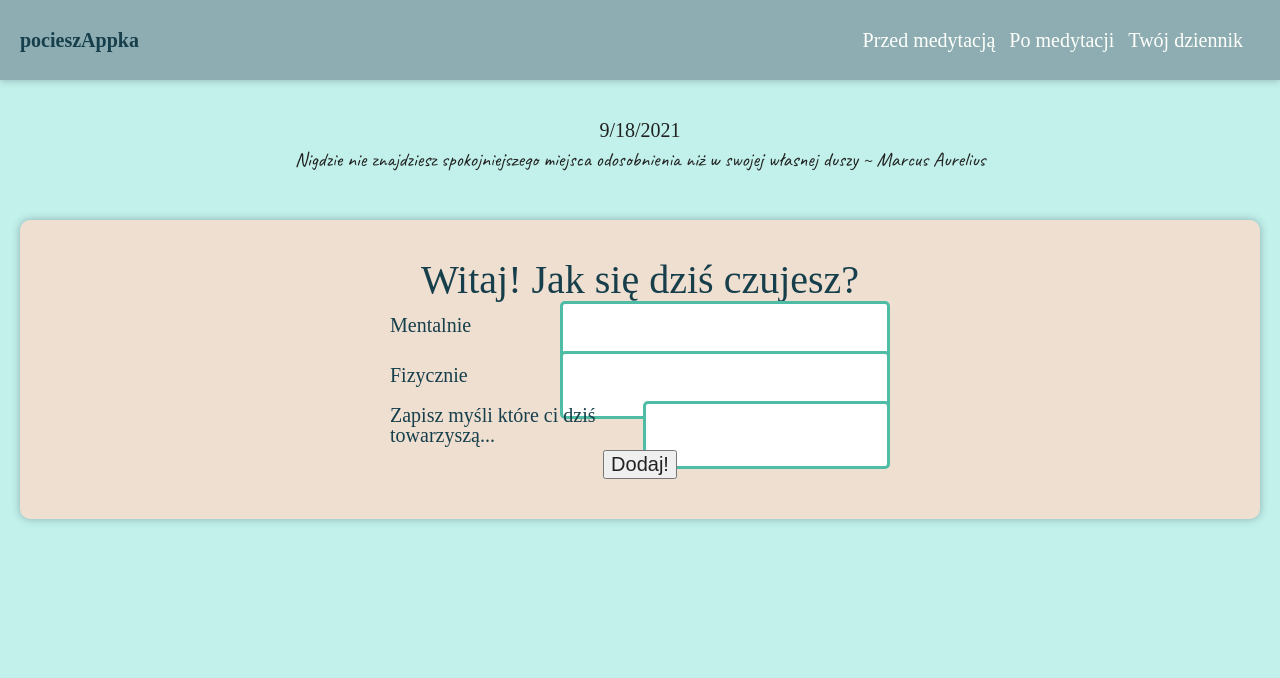
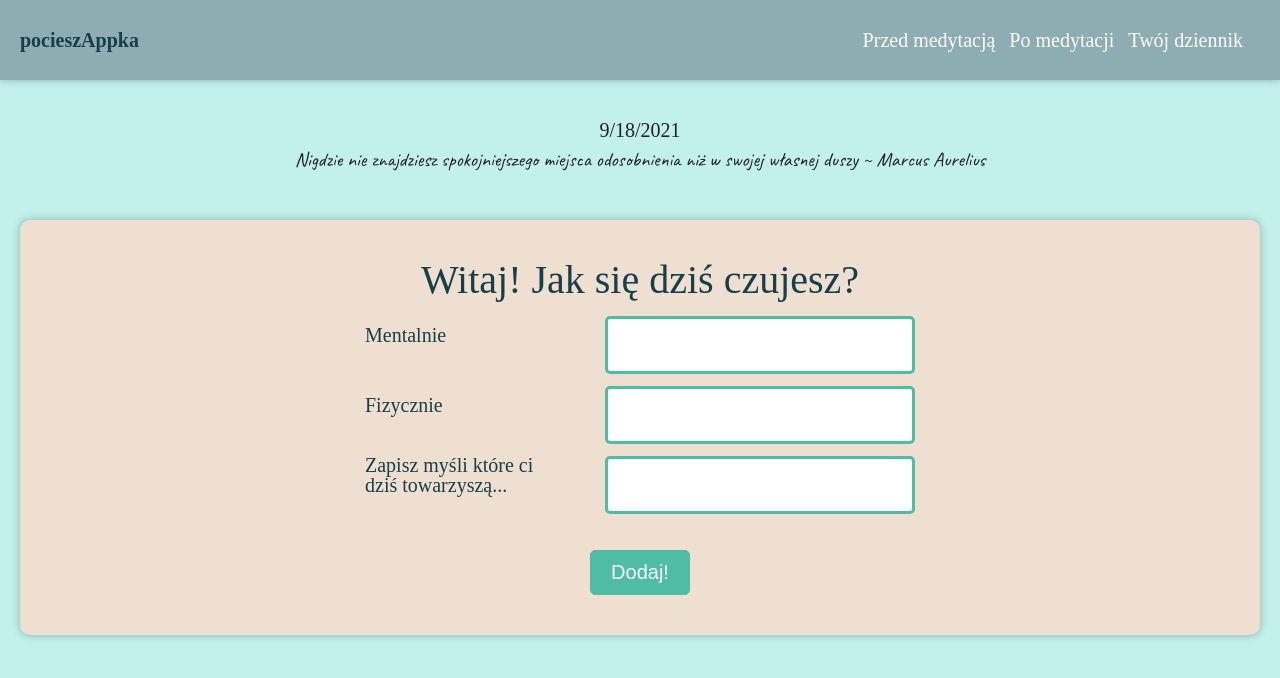
Before and after one commit to WandaSzmuc/pocieszAppka, a React (Create React App) app: page / in a window 1280 px wide. Shown: the top 678 px of the page. Built offline with nearby package versions, Linux system fonts and the light colour scheme; a web font is replaced by a local one.

Commit message:
updated styles

```diff
--- a/src/components/AfterForm.js
+++ b/src/components/AfterForm.js
@@ -65,7 +65,7 @@ function AfterForm() {
           ></input>
         </div>
         <div>
-          <label className="taughtsAfter">
+          <label className="taughts">
             Co przychodzi ci do głowy po medytacji?
           </label>
           <input
--- a/src/components/Diary.js
+++ b/src/components/Diary.js
@@ -28,19 +28,22 @@ function Diary() {
         {observations.map((item, id) => (
           <tbody key={id}>
             <tr>
-              <th>{item.id}</th>
-              <th>Mentalnie</th> <td>{item.mentally}</td>{" "}
-              <td>{item.mentallyAfter}</td>
+              <th className="table-el">{item.id}</th>
+              <th className="table-description table-el">Mentalnie</th>{" "}
+              <td className="table-el before">{item.mentally}</td>{" "}
+              <td className="table-el">{item.mentallyAfter}</td>
             </tr>
             <tr>
               <th></th>
-              <th>Fizycznie</th> <td>{item.physically}</td>{" "}
-              <td>{item.physicallyAfter}</td>
+              <th className="table-description table-el">Fizycznie</th>{" "}
+              <td className="table-el before">{item.physically}</td>{" "}
+              <td className="table-el">{item.physicallyAfter}</td>
             </tr>
             <tr>
               <th></th>
-              <th>Przemyślenia</th> <td>{item.taughts}</td>{" "}
-              <td>{item.taughtsAfter}</td>
+              <th className="table-description table-el">Przemyślenia</th>{" "}
+              <td className="table-el before">{item.taughts}</td>{" "}
+              <td className="table-el">{item.taughtsAfter}</td>
             </tr>
           </tbody>
         ))}
--- a/src/scss/elements/_diary.scss
+++ b/src/scss/elements/_diary.scss
@@ -1,15 +1,23 @@
 table {
   margin-top: 30px;
-  border: 2px solid $secondary-text-color;
+  // border: 2px solid $secondary-text-color;
   width: 90%;
 
+  tbody {
+    border: 2px solid $secondary-text-color;
+  }
   tr {
     height: 40px;
     font-size: 20px;
-    border: 2px solid $secondary-text-color;
     text-align: center;
+    .before {
+      background-color: $panel-bg-color;
+    }
     th {
       color: $main-accent-color;
+    }
+    .table-el {
+      padding-top: 10px;
     }
   }
   thead {
--- a/src/scss/elements/_mainform.scss
+++ b/src/scss/elements/_mainform.scss
@@ -25,11 +25,11 @@
     display: flex;
     justify-content: space-between;
     align-items: center;
-    height: 50px;
-    width: 500px;
+    height: 70px;
+    width: 550px;
     color: $secondary-text-color;
     .taughts {
-      padding-right: 20px;
+      width: 200px;
     }
     select {
       font-family: $cite-font;
@@ -38,15 +38,15 @@
     }
     input {
       margin-top: 20px;
-      height: 60px;
-      width: 320px;
+      height: 50px;
+      width: 300px;
       border-radius: 5px;
       border: none;
       font-family: $cite-font;
       border: 3px solid $main-accent-color;
     }
   }
-  a {
+  button {
     margin-top: 40px;
     padding: 10px 20px;
     text-decoration: none;
```
